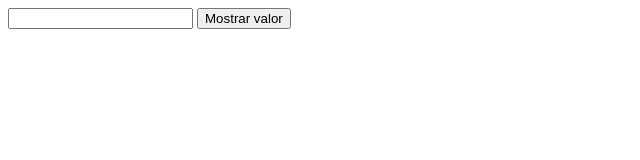
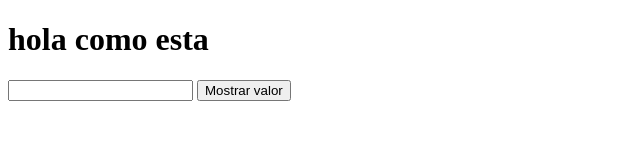
Before and after one commit to cristofer146/intro_javascript, a plain HTML site: page 00_intro/ejemplo.html in a window 1280 px wide. Shown: the whole page, without its empty margins (0-640 px from the left). Drawn offline with Linux system fonts and the light colour scheme.

Commit message:
Cambio  en un mensaje

```diff
--- a/00_intro/ejemplo.html
+++ b/00_intro/ejemplo.html
@@ -6,6 +6,7 @@
     <title>ejemplo</title>
 </head>
 <body>
+    <h1>hola como esta</h1>
     <input type="text" class="nombre">
     <button id="mostrar">Mostrar valor</button>
 
```
